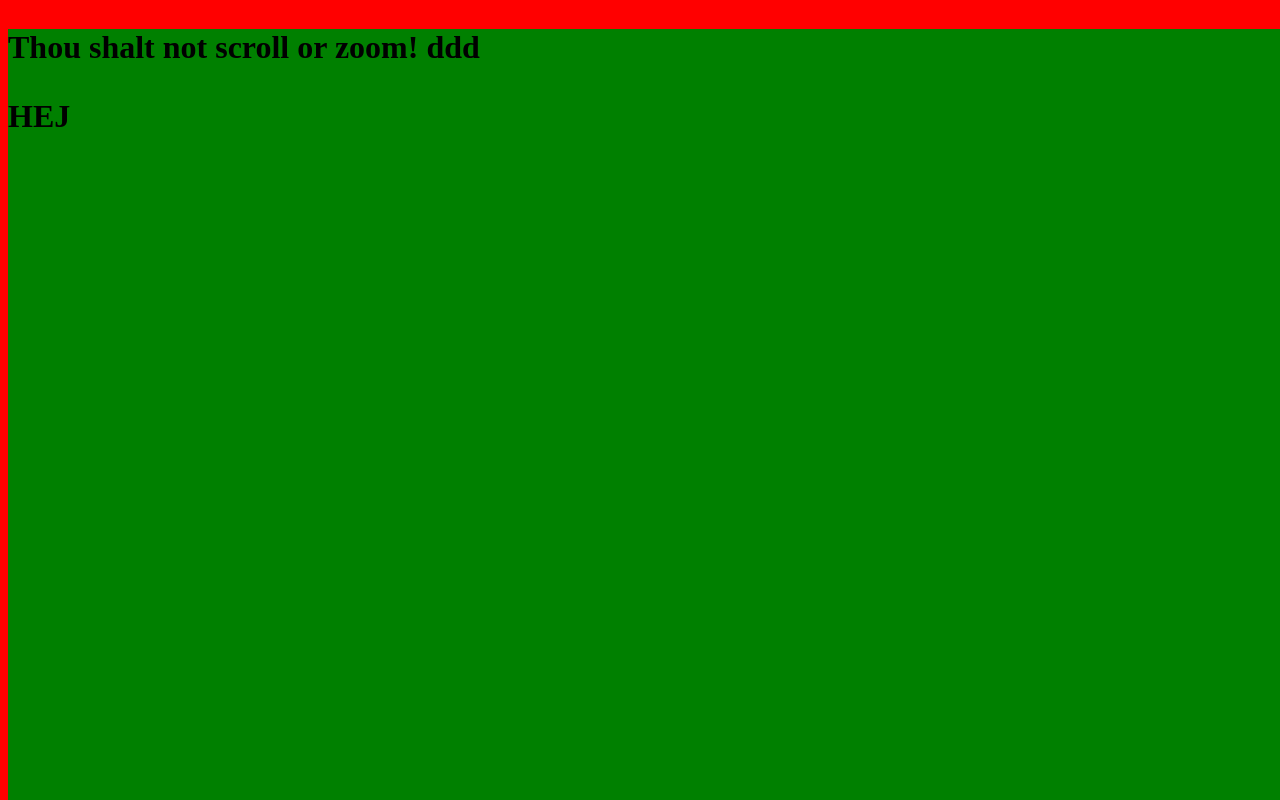
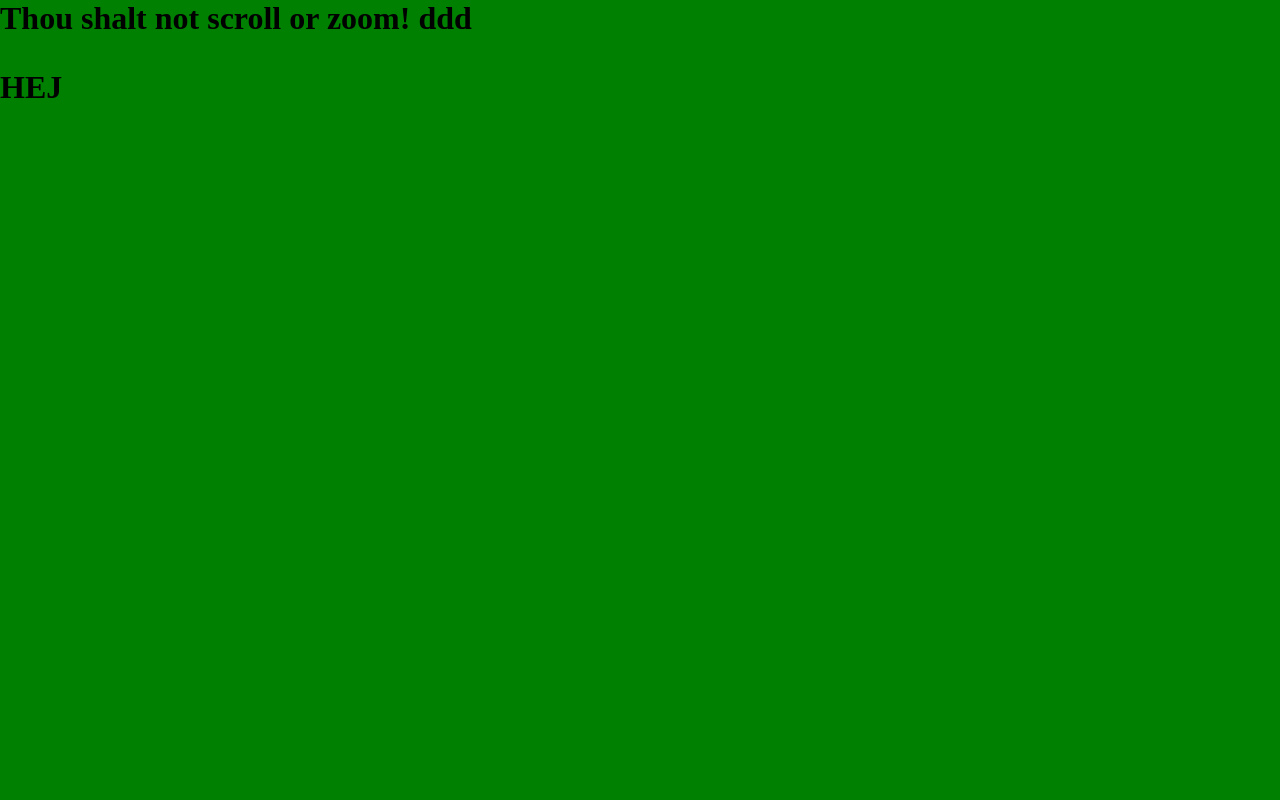
Before and after one commit to newtechlab/newtechlab.github.io, a plain HTML site: page radartest/test.html in a window 1280 px wide. Drawn offline with Linux system fonts and the light colour scheme.

Commit message:
Trying fixed

```diff
--- a/radartest/test.html
+++ b/radartest/test.html
@@ -12,12 +12,17 @@
             height: 100vh;
             position: fixed;
             background-color: green;
+            top: 0;
+            margin: 0;
+            padding: 0;
         }
 
         html,
         body {
             touch-action: none;
             background-color: red;
+            margin: 0;
+            padding: 0;
         }
     </style>
 </head>
```
